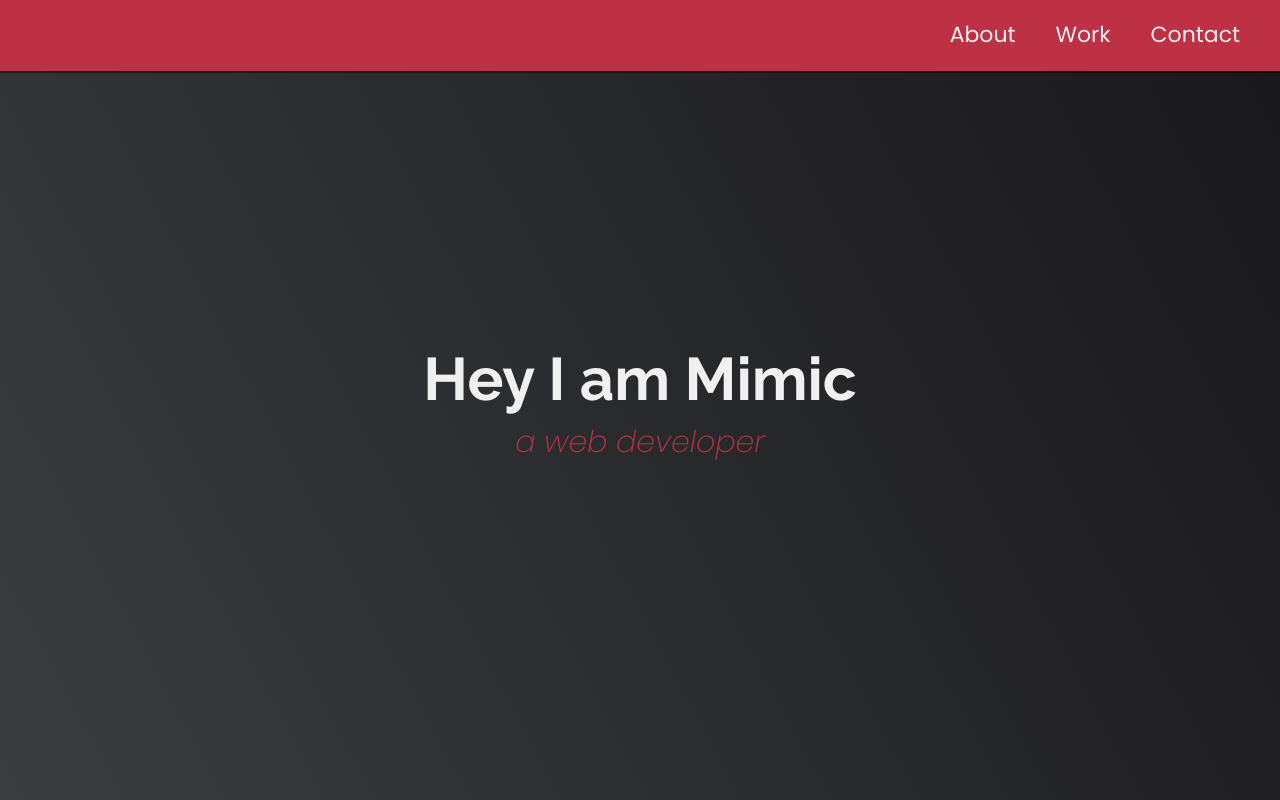
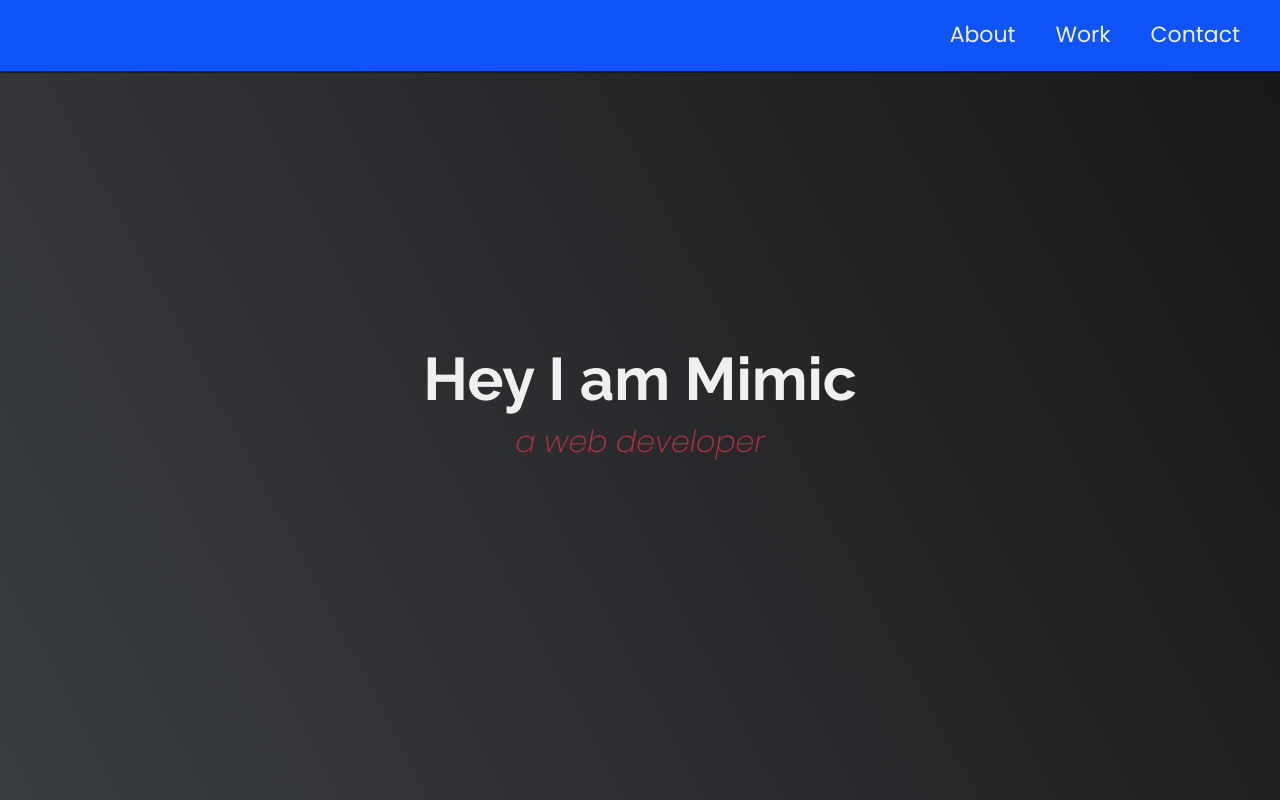
Before and after one commit to Nirs01/mywebportfolio-1, a plain HTML site: page index.html in a window 1280 px wide. Shown: the top 800 px of the page. Drawn offline with Linux system fonts and the light colour scheme.

Commit message:
I change color of nav
I changed it to blue

```diff
--- a/style.css
+++ b/style.css
@@ -114,7 +114,7 @@ img {
   top: 0;
   left: 0;
   width: 100%;
-  background: var(--main-red);
+  background-color: #0f54f7;
   box-shadow: 0 2px 0 rgba(0, 0, 0, 0.4);
   z-index: 10;
 }
```
